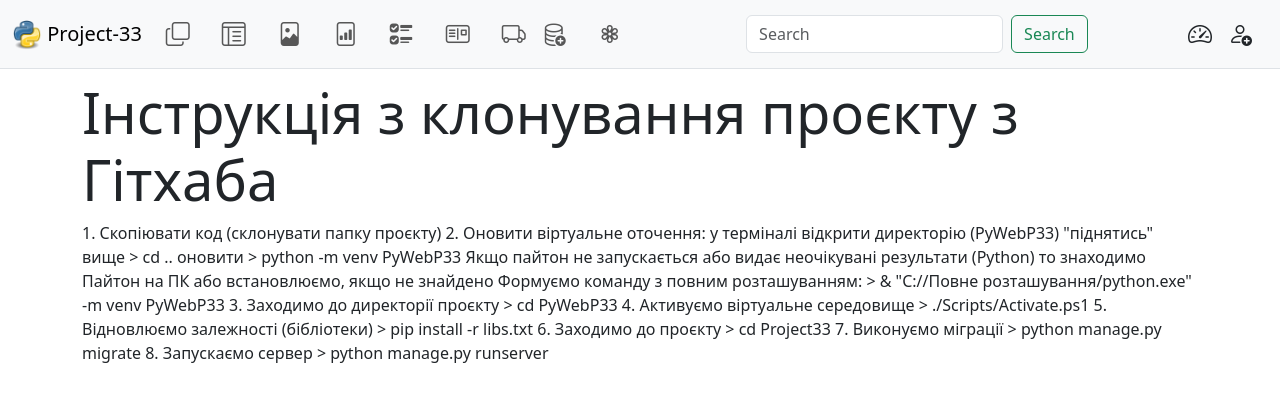
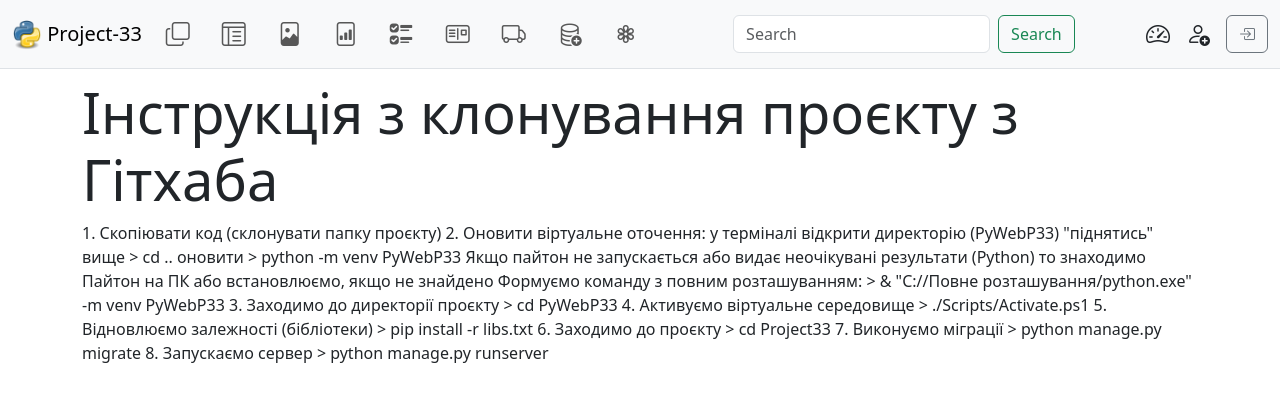
Before and after one commit to Mtveii/PyWeb, a Django app: page /clonning/ in a window 1280 px wide. Shown: the top 420 px of the page. Run offline with Django 5.2, Linux system fonts and the light colour scheme; some libraries are stand-ins or nearby versions.

Commit message:
Автентифікація

```diff
--- a/MyProject/App33/templates/_layout.html
+++ b/MyProject/App33/templates/_layout.html
@@ -47,7 +47,7 @@
                         <a class="nav-link"
                            title="Форми:Практика. Форма доставки замовлення"
                            href="/form-delivery">
-                            <i class="bi bi-truck" style="font-size: 1.5rem;"></i>
+                            <i class="bi bi-truck me-3" style="font-size: 1.5rem;"></i>
                         </a>
                     </li>
                     <li class="nav-item">
@@ -80,6 +80,11 @@
                    href="/signup">
                     <i class="bi bi-person-add me-3" style="font-size: 1.5rem;"></i>
                 </a>
+                <!-- Button trigger modal -->
+                <button type="button" class="btn btn-outline-secondary"
+                    data-bs-toggle="modal" data-bs-target="#authModal">
+                    <i class="bi bi-box-arrow-in-right"></i>
+                </button>
                 </div>
             </div>
         </nav>
@@ -92,6 +97,8 @@
     <footer class="bg-body-tertiary border-top">
         &copy; 2025, IT STEP Academy
     </footer>
+
+<!-- Modal -->
 <div class="modal fade" id="authModal" tabindex="-1" aria-labelledby="authModalLabel" aria-hidden="true">
   <div class="modal-dialog">
     <div class="modal-content">
@@ -145,6 +152,7 @@
     </div>
   </div>
 </div>
+
     <script src="{% static 'bootstrap/js/bootstrap.min.js' %}"></script>
     <script src="{% static 'js/site.js' %}"></script>
 </body>
```
Lines whose indentation alone changed are shown as unchanged.
